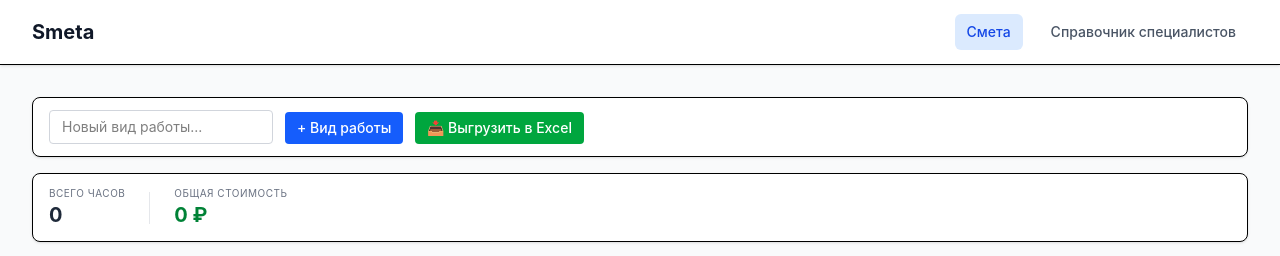
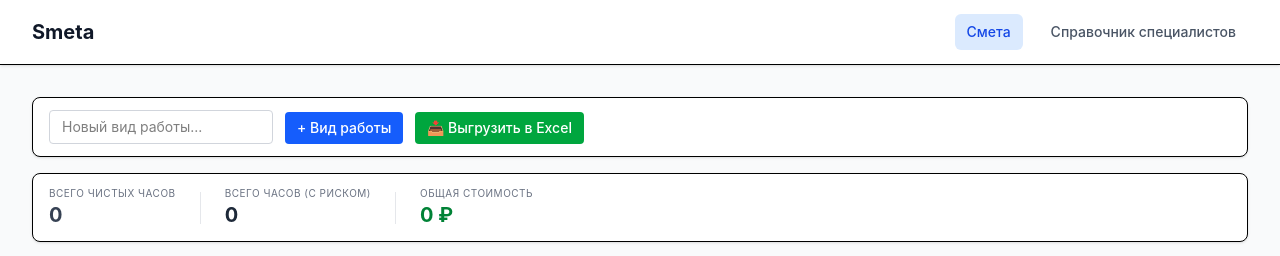
Before and after one commit to logotipza/smeta, a React (Vite) app in the folder frontend/: page / in a window 1280 px wide. Both pictures are taken after typing "Sample" into the empty fields and a click on the button "+ Вид работы". Shown: the top 256 px of the page. Built offline with nearby package versions, Linux system fonts and the light colour scheme; no server answers.

Commit message:
feat(smeta): show clean + total hours in browser totals card
- Added 'Всего чистых часов' to totals card (sum of clean estimates)
- Renamed existing total to 'Всего часов (с риском)'
- Both count only leaf rows to match Excel logic

```diff
--- a/frontend/src/pages/SmetaPage.jsx
+++ b/frontend/src/pages/SmetaPage.jsx
@@ -475,7 +475,18 @@ export default function SmetaPage() {
       {workTypes.length > 0 && (
         <div className="flex items-center gap-6 bg-white border rounded-lg px-4 py-3 shadow-sm">
           <div className="flex flex-col">
-            <span className="text-[10px] text-gray-500 uppercase tracking-wider">Всего часов</span>
+            <span className="text-[10px] text-gray-500 uppercase tracking-wider">Всего чистых часов</span>
+            <span className="text-xl font-bold text-gray-700">
+              {rows.filter((r) => !hasChildren(rows, r.id)).reduce((sum, row) => {
+                return sum + workTypes.reduce((wtSum, wt) => {
+                  return wtSum + (row.estimates?.[wt.id]?.clean || 0);
+                }, 0);
+              }, 0)}
+            </span>
+          </div>
+          <div className="w-px h-8 bg-gray-200" />
+          <div className="flex flex-col">
+            <span className="text-[10px] text-gray-500 uppercase tracking-wider">Всего часов (с риском)</span>
             <span className="text-xl font-bold text-gray-800">
               {rows.filter((r) => !hasChildren(rows, r.id)).reduce((sum, row) => {
                 return sum + workTypes.reduce((wtSum, wt) => {
```
